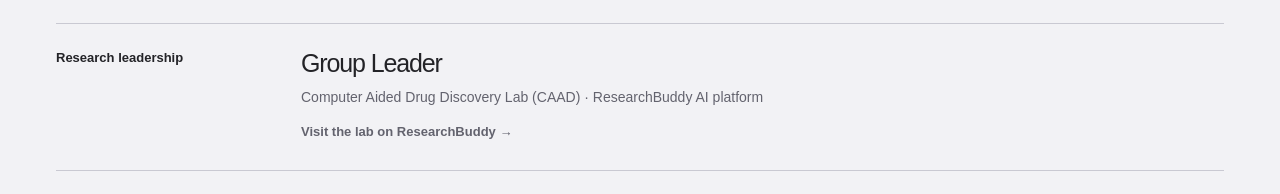
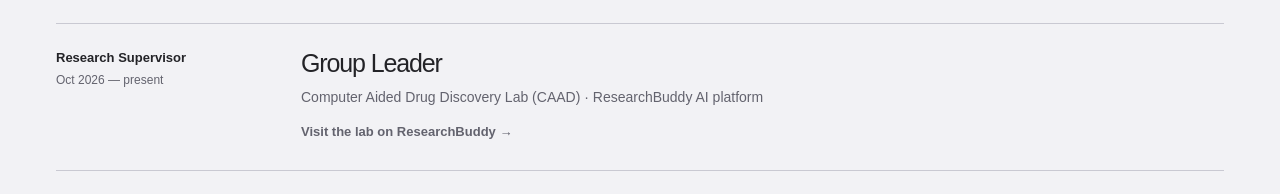
Before and after one commit to shahariar-emon/shahariar-emon.github.io, an Astro site: page /about in a window 1280 px wide. Shown: the part 571-765 px from the top of the page. Built offline with nearby package versions, Linux system fonts and the light colour scheme; Astro itself is replaced by a stand-in of ours.

Commit message:
Update about.astro

```diff
--- a/src/pages/about.astro
+++ b/src/pages/about.astro
@@ -12,7 +12,7 @@ const awardPhotos = photos.conferences.filter(p => ['best-paper-award', 'best-po
     <dl class="background-list">
       <div><dt>Current affiliation<span>Nov 2025 — present</span></dt><dd><h2>Research Manager</h2><p>HEAT Project · Department of Biotechnology and Genetic Engineering<br/>Islamic University, Bangladesh</p><p class="affiliation-summary">I lead the computational work on a project studying how small molecules may influence autophagy in cancer.</p></dd></div>
       <div>
-        <dt>Research leadership</dt>
+        <dt>Research Supervisor<span>Oct 2026 — present</span></dt>
         <dd>
           <h2>Group Leader</h2>
           <p>Computer Aided Drug Discovery Lab (CAAD) · ResearchBuddy AI platform</p>
```
